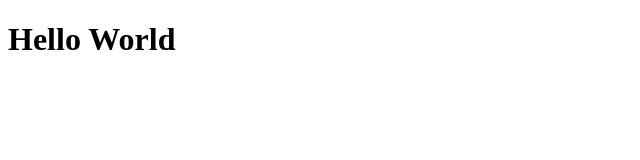
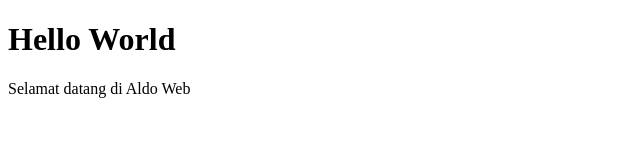
Before and after one commit to rivaldo1003/aldo-git-test, a plain HTML site: page index.html in a window 1280 px wide. Shown: the whole page, without its empty margins (0-640 px from the left). Drawn offline with Linux system fonts and the light colour scheme.

Commit message:
Menambahkan paragraf

```diff
--- a/index.html
+++ b/index.html
@@ -5,6 +5,7 @@
     <meta name="viewport" content="width=device-width, initial-scale=1.0" />
     <title>Coba Git Remote</title>
     <h1>Hello World</h1>
+    <p>Selamat datang di Aldo Web</p>
   </head>
   <body></body>
 </html>
```
